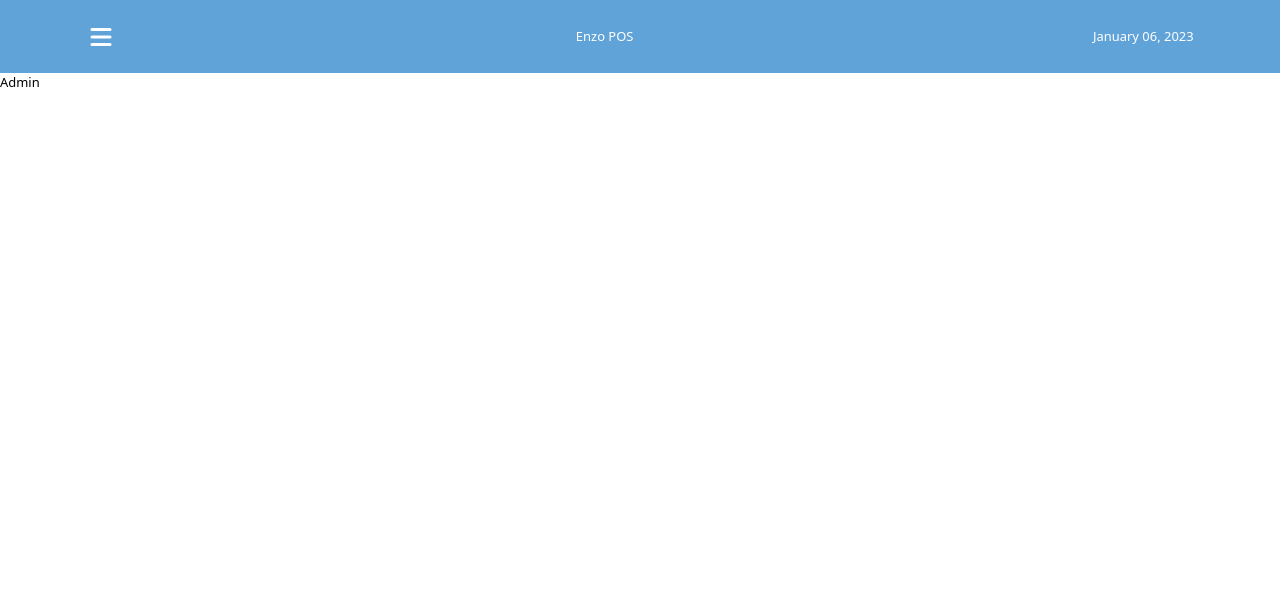
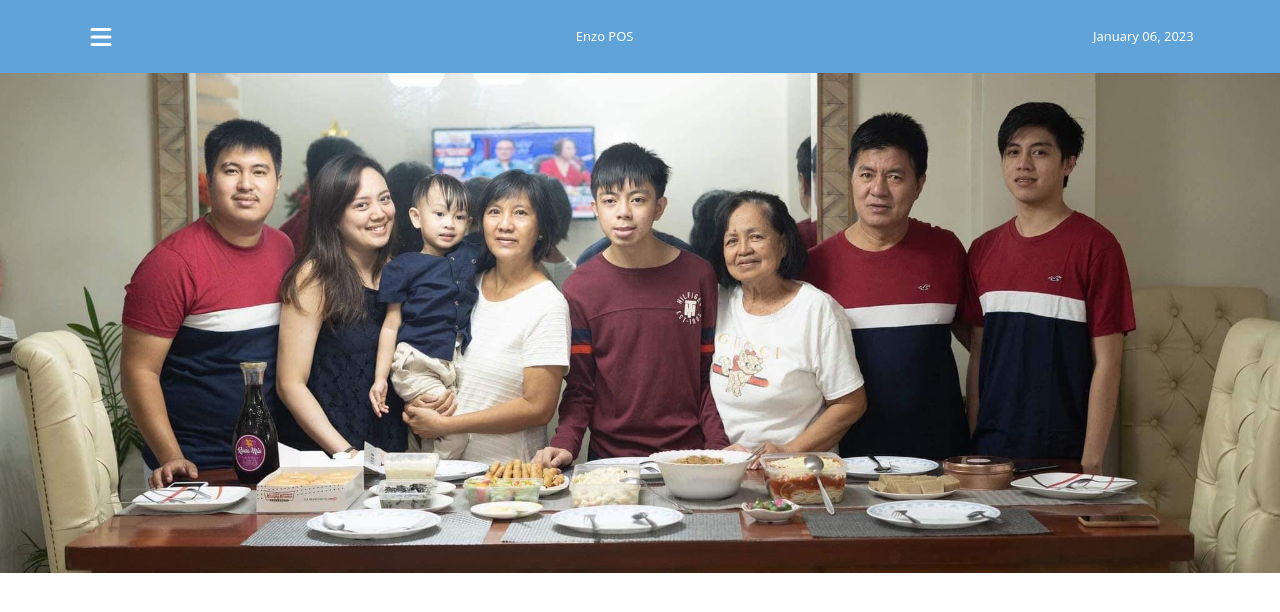
Before and after one commit to vonojastro/pos-hardware-web, a React (Create React App) app in the folder client/: page /admin in a window 1280 px wide. Shown: the top 612 px of the page. Built offline with nearby package versions, Linux system fonts and the light colour scheme; sample sign-in values are in the browser's storage.

Commit message:
development

```diff
--- a/client/src/components/Header.jsx
+++ b/client/src/components/Header.jsx
@@ -75,13 +75,13 @@ const Header = () => {
                 Home
               </Link>
 
-              <Link
+              {/* <Link
                 onClick={() => setShowMenu(false)}
                 className="uppercase py-5 px-[20%] hover:bg-white hover:text-green-500 ease-in-out duration-200 text-white w-full"
                 to="/user-list"
               >
                 User List
-              </Link>
+              </Link> */}
 
               <Link
                 onClick={() => setShowMenu(false)}
@@ -91,12 +91,20 @@ const Header = () => {
                 Product List
               </Link>
 
-              <Link
+              {/* <Link
                 onClick={() => setShowMenu(false)}
                 className="uppercase py-5 px-[20%] hover:bg-white hover:text-green-500 ease-in-out duration-200 text-white w-full"
                 to="/monthlysales"
               >
                 Monthly Sales
+              </Link> */}
+
+              <Link
+                onClick={() => setShowMenu(false)}
+                className="uppercase text-white px-[20%] hover:bg-white hover:text-green-500 ease-in-out duration-200 py-5 w-full"
+                to="/preview"
+              >
+                DAILY REPORT
               </Link>
             </>
           ) : !userInfo?.isAdmin && userInfo ? (
--- a/client/src/page/Dashboard/Admin/index.jsx
+++ b/client/src/page/Dashboard/Admin/index.jsx
@@ -4,7 +4,11 @@ import React from 'react'
 const AdminDashboard = () => {
   return (
 <div>
-  Admin
+  <div className='h-[500px] overflow-hidden flex justify-center items-center'>
+
+  <img className='' src={require('../../../img/fam.jpg')} />
+  </div>
+
 </div>
   )
 }
```
Also changed, not shown: client/src/img/fam.jpg (added).
